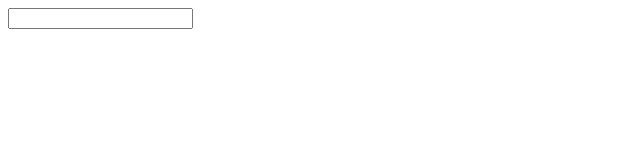
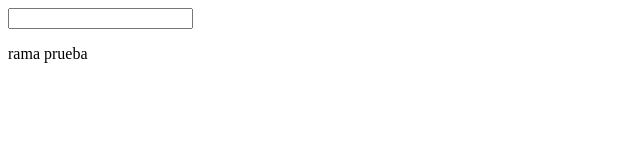
Before and after one commit to 21jordan/capagit, a plain HTML site: page index.html in a window 1280 px wide. Shown: the full height of the page, 0-640 px from the left. Drawn offline with Linux system fonts and the light colour scheme.

Commit message:
probando rama prueba

```diff
--- a/index.html
+++ b/index.html
@@ -6,5 +6,6 @@
         <form action="">
             <input type="text">
         </form>
+        <p>rama prueba</p>
     </body>
 </html>
```
